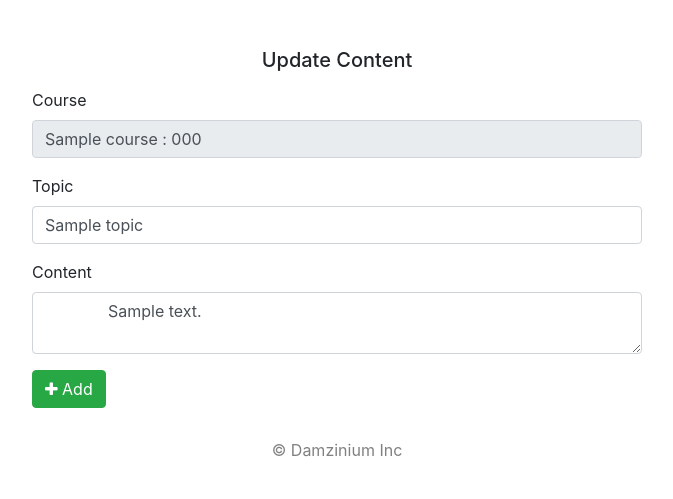
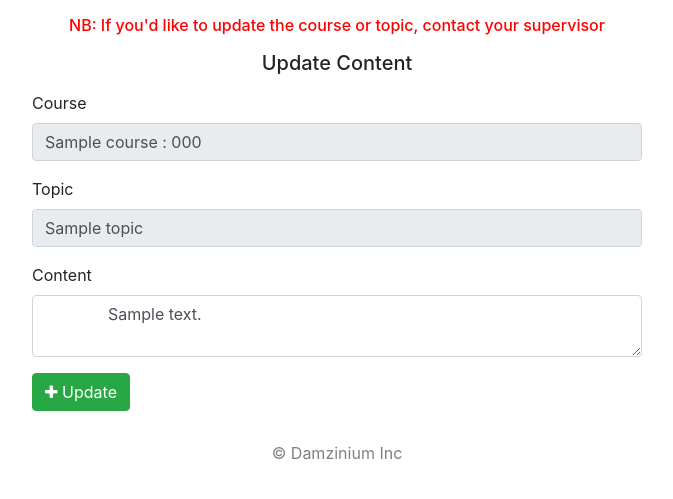
Before and after one commit to mnnlthmpsn/dApi, a Django app: page /icp/content/00000000-0000-0000-0000-000000000001/00000000-0000-0000-0000-000000000001/update in a window 1280 px wide. Shown: the part 52-551 px from the top of the page, without its empty margins (303-976 px from the left). Run offline with Django 3.2, Linux system fonts and the light colour scheme; a user stored in the database is signed in; tables that the repository leaves empty hold one stand-in row (values such as "Sample post"); some libraries are stand-ins or nearby versions.

Commit message:
update content bug fixed

```diff
--- a/kitchen/templates/kitchen/dashboard.html
+++ b/kitchen/templates/kitchen/dashboard.html
@@ -15,10 +15,10 @@
     <!-- body -->
     <div class="container text-center">
         {% if request.user.profile.is_confirmed %}
-        <div class="row" style="display: flex; justify-content: center; margin-top: 20vh;">
+        <div class="row justify-content-center">
             <div class="col-sm-4 mt-2">
                 <a href="{% url 'kitchen:category' %}" style="text-decoration: none;">
-                    <div class="card dashboard" style="height: 40vh; background-color: #ad0100; color: white;">
+                    <div class="card" style="height: 40vh; background-color: #ad0100; color: white;">
                         <div class="card-body">
                             <h5 class="card-title" style="margin-top: 15vh;">
                                 <i class="fa fa-folder-open" aria-hidden="true" style="font-size: 30px;"></i>
--- a/kitchen/templates/kitchen/update_content.html
+++ b/kitchen/templates/kitchen/update_content.html
@@ -13,7 +13,8 @@
       </li>
     </ol>
   </nav>
-  <h5 class="text-center mt-5 mb-3">Update Content</h5>
+  <h6 class="text-center mt-3" style="color: red !important;">NB: If you'd like to update the course or topic, contact your supervisor</h6>
+  <h5 class="text-center mt-3 mb-3">Update Content</h5>
   <form action="{% url 'kitchen:update_content' course_id topic.id %}" method="POST">
     {% csrf_token %}
     <div class="row justify-content-center">
@@ -24,7 +25,7 @@
         </div>
         <div class="form-group">
           <label for="exampleFormControlSelect1">Topic</label>
-          <input type="text" class="form-control" name="topic" value="{{ topic.title }}">
+          <input type="text" class="form-control" name="topic" value="{{ topic.title }}" disabled>
         </div>
         <div class="form-group">
           <label for="Description">Content</label>
@@ -49,7 +50,7 @@
           </script>
         </div>
         <button style="color: white" class="btn btn-success">
-          <i class="fa fa-plus"></i> Add
+          <i class="fa fa-plus"></i> Update
         </button>
       </div>
     </div>
--- a/kitchen/views.py
+++ b/kitchen/views.py
@@ -70,7 +70,7 @@ def update_category(request, category_id):
         category.title = title
         category.description = description
         category.save()
-        return HttpResponseRedirect(reverse('kitchen:category'))
+        return HttpResponseRedirect(reverse('kitchen:category_details', kwargs={'category_id': category_id}))
     return render(request, 'kitchen/update_category.html', {'category': category})
 
 @login_required
@@ -129,12 +129,20 @@ def add_content(request, course_id):
 
 @login_required
 def update_content(request, course_id, topic_id):
-    currentTopic = Topic.objects.get(pk=topic_id)
+    topic = Topic.objects.get(pk=topic_id)
+    topic_content = Content.objects.get(topic=topic)
     if request.method == 'POST':
-        upd_topic = request.POST['topic']
-        upd_content = request.POST['content']
+        content = request.POST['content']
+
+        # update topic
+        topic_content.content = content
+
+        # save
+        topic_content.save()
+
+
         return HttpResponseRedirect(reverse('kitchen:course_details', kwargs={'course_id': course_id},))
-    return render(request, 'kitchen/update_content.html', {'topic': currentTopic, 'course_id': course_id})
+    return render(request, 'kitchen/update_content.html', {'topic': topic, 'course_id': course_id})
 
 
 # user settings
```
